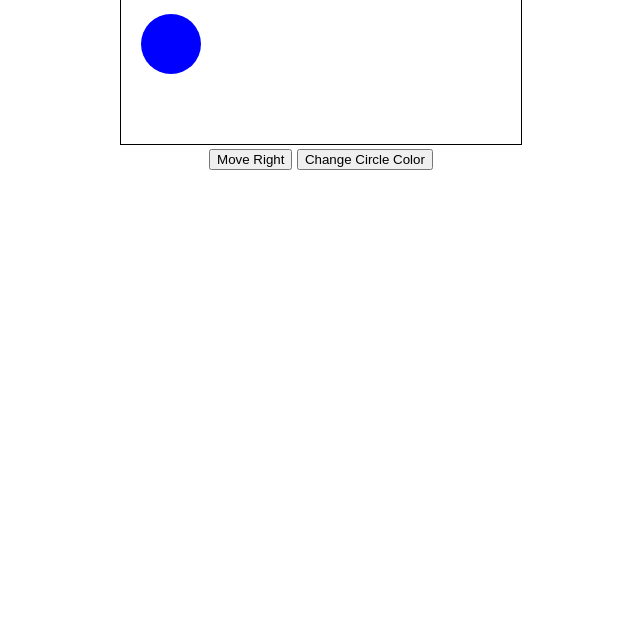
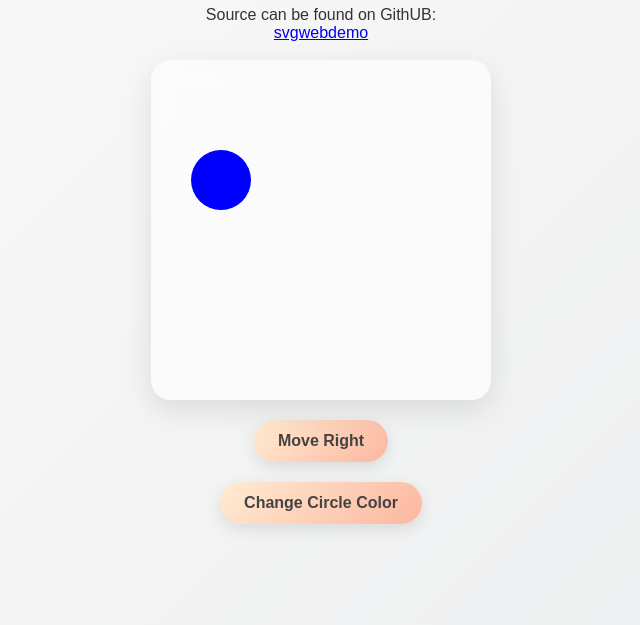
Before and after one commit to danielsiegl/svgwebdemo, a plain HTML site: page index.html in a window 1280 px wide. Shown: the part 175-800 px from the top of the page, without its empty margins (319-959 px from the left). Drawn offline with Linux system fonts and the light colour scheme.

Commit message:
Updated Style for a more modern look

```diff
--- a/styles/style.css
+++ b/styles/style.css
@@ -1,8 +1,60 @@
+/* Light pastel gradient background */
 body {
+    font-family: 'Poppins', sans-serif;
+    background: linear-gradient(135deg, #fdfbfb, #ebedee);
+    color: #333;
     text-align: center;
-            font-family: Arial, sans-serif;
+    margin: 0;
+    display: flex;
+    flex-direction: column;
+    align-items: center;
+    justify-content: center;
+    height: 100vh;
 }
+
+/* Fancy glassmorphism container for the SVG */
+#svgContainer {
+    width: 300px;
+    height: 300px;
+    background: rgba(255, 255, 255, 0.6);
+    backdrop-filter: blur(15px);
+    border-radius: 20px;
+    padding: 20px;
+    display: flex;
+    align-items: center;
+    justify-content: center;
+    box-shadow: 0 10px 30px rgba(0, 0, 0, 0.1);
+    transition: transform 0.3s ease-in-out;
+}
+
+/* Hover effect */
+#svgContainer:hover {
+    transform: scale(1.05);
+}
+
+/* Ensure the SVG scales properly */
 svg {
-            border: 1px solid #000;
+    width: 100%;
+    height: 100%;
+}
+
+/* Soft, stylish button */
+button {
     margin-top: 20px;
+    padding: 12px 24px;
+    background: linear-gradient(135deg, #ffecd2, #fcb69f);
+    border: none;
+    border-radius: 30px;
+    color: #444;
+    font-size: 16px;
+    font-weight: bold;
+    cursor: pointer;
+    transition: all 0.3s ease-in-out;
+    box-shadow: 0 5px 15px rgba(0, 0, 0, 0.1);
 }
+
+/* Hover effect for button */
+button:hover {
+    background: linear-gradient(135deg, #fcb69f, #ffecd2);
+    transform: scale(1.1);
+}
```
Lines whose indentation alone changed are shown as unchanged.
